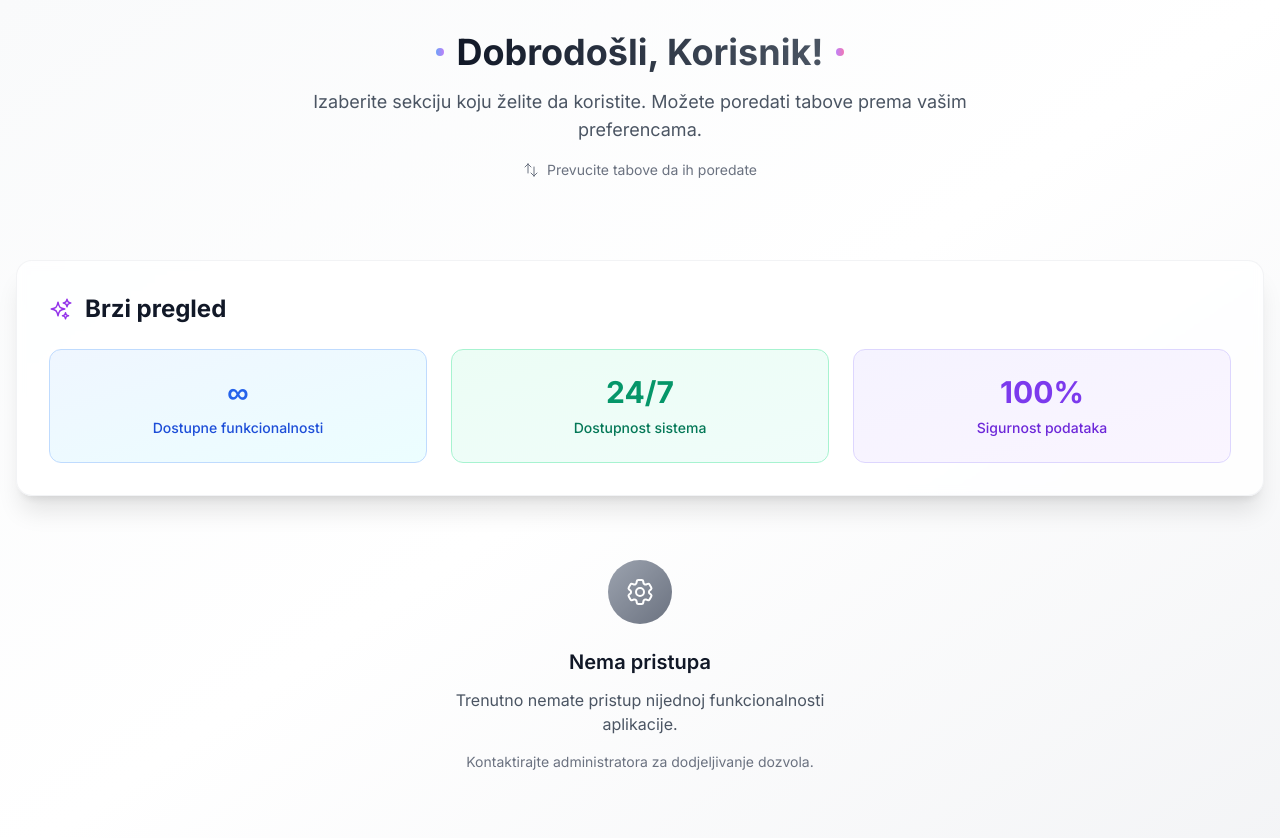
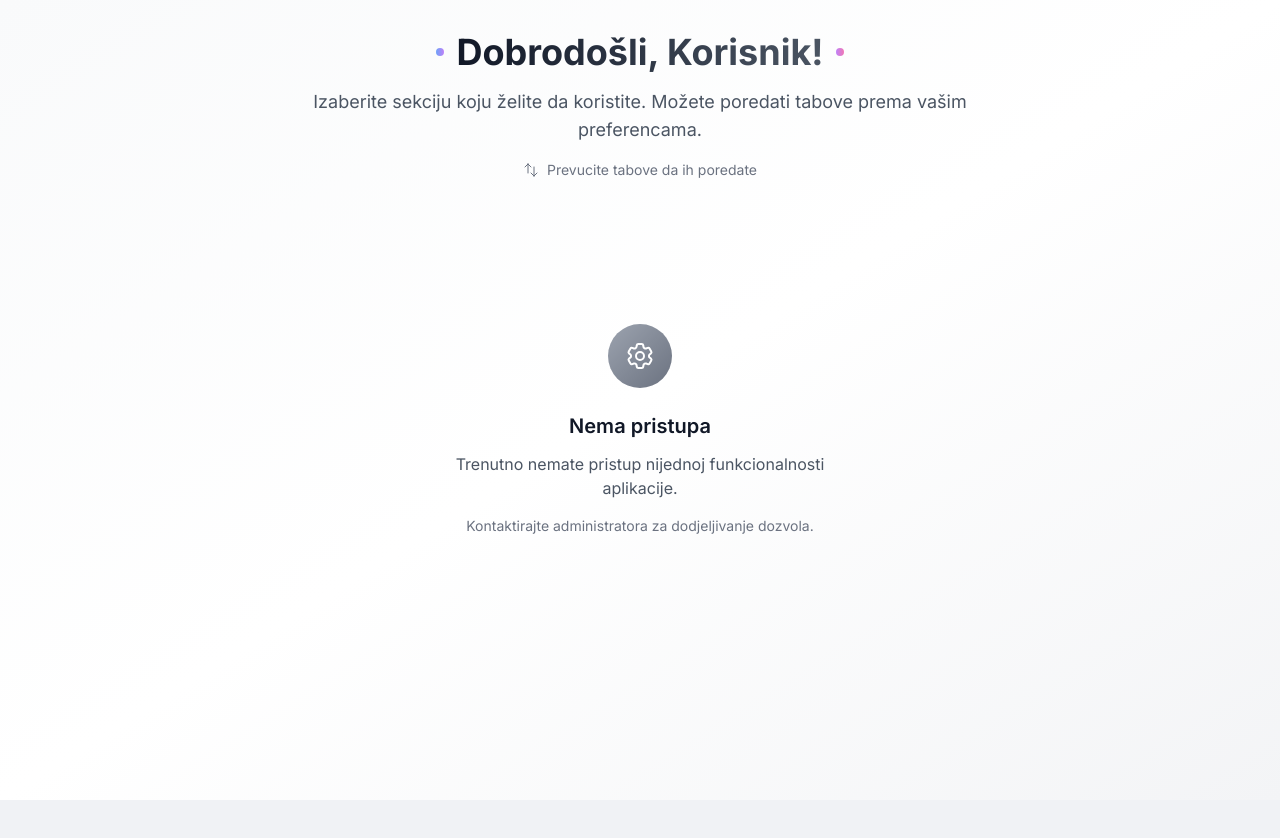
Before and after one commit to EdinAlibegovicTTM/PilanaApp, a Next.js app: page /dashboard in a window 1280 px wide. Shown: the top 838 px of the page. After the commit the page ends 800 px from the top, so only its background shows below. Built offline with nearby package versions, Linux system fonts and the light colour scheme.

Commit message:
Fix: Uklonjen 'Brzi pregled' iz dashboarda i patch za snimanje boje pozadine forme

```diff
--- a/app/dashboard/page.tsx
+++ b/app/dashboard/page.tsx
@@ -324,29 +324,6 @@ export default function DashboardPage() {
             ))}
           </div>
 
-          {/* Quick Stats Section */}
-          <div className="bg-white/80 backdrop-blur-sm rounded-2xl border border-gray-200/50 p-8 shadow-xl">
-            <div className="flex items-center gap-3 mb-6">
-              <SparklesIcon className="h-6 w-6 text-purple-600" />
-              <h2 className="text-2xl font-bold text-gray-900">Brzi pregled</h2>
-            </div>
-
-            <div className="grid grid-cols-1 md:grid-cols-3 gap-6">
-              <div className="text-center p-6 rounded-xl bg-gradient-to-br from-blue-50 to-cyan-50 border border-blue-200">
-                <div className="text-3xl font-bold text-blue-600 mb-2">∞</div>
-                <div className="text-sm text-blue-700 font-medium">Dostupne funkcionalnosti</div>
-              </div>
-              <div className="text-center p-6 rounded-xl bg-gradient-to-br from-emerald-50 to-teal-50 border border-emerald-200">
-                <div className="text-3xl font-bold text-emerald-600 mb-2">24/7</div>
-                <div className="text-sm text-emerald-700 font-medium">Dostupnost sistema</div>
-              </div>
-              <div className="text-center p-6 rounded-xl bg-gradient-to-br from-violet-50 to-purple-50 border border-violet-200">
-                <div className="text-3xl font-bold text-violet-600 mb-2">100%</div>
-                <div className="text-sm text-violet-700 font-medium">Sigurnost podataka</div>
-              </div>
-            </div>
-          </div>
-
           {/* Ako korisnik nema pristup ničemu */}
           {!canForms && !canReports && !canUsers && !canSettings && (
             <div className="text-center py-16">
--- a/app/forms/create/page.tsx
+++ b/app/forms/create/page.tsx
@@ -38,6 +38,7 @@ function CreateFormContent() {
     const updatedConfig = {
       ...config,
       image: imagePreview || config.image || '',
+      backgroundColor: config.layout.backgroundColor,
       layout: {
         ...config.layout,
         backgroundColor: config.layout.backgroundColor,
```
